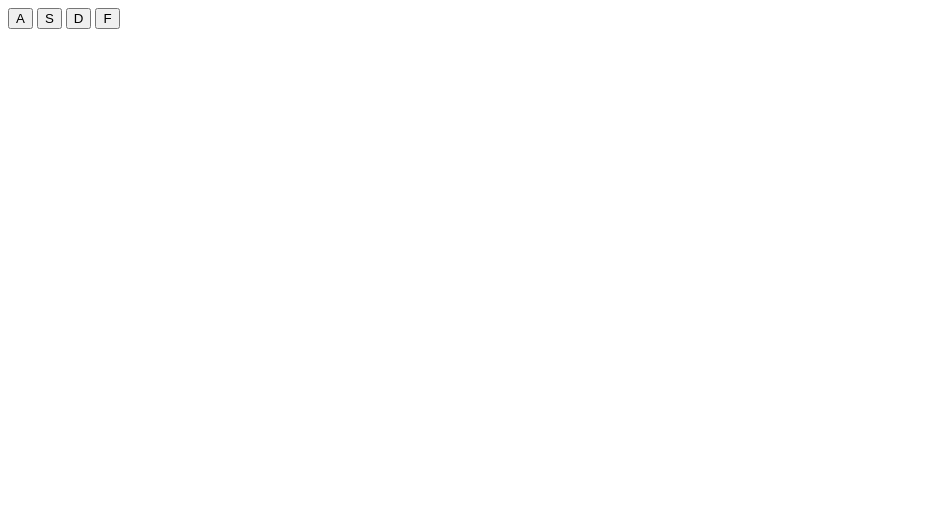
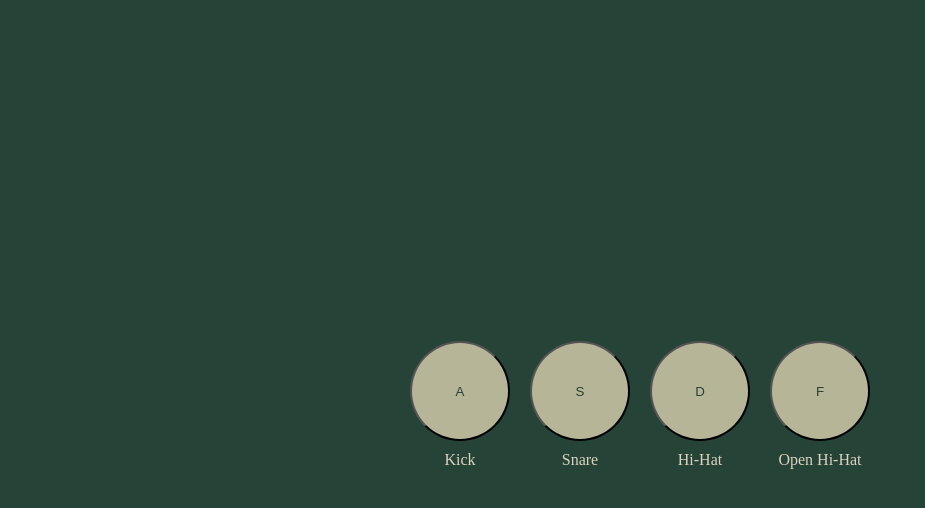
Before and after one commit to Bhabishworgrg/virtual-drumset, a plain HTML site: page index.html in a window 1280 px wide. Shown: the whole page, without its empty margins (0-925 px from the left). Drawn offline with Linux system fonts and the light colour scheme.

Commit message:
Create style.css

```diff
--- a/index.html
+++ b/index.html
@@ -5,13 +5,29 @@
 		<meta name="viewport" content="width=device-width, initial-scale=1.0">
 
 		<title>Virtual Drumset</title>
+
+		<link rel="stylesheet" href="style.css">
 	</head>
 
 	<body>
-		<button id="kick-btn">A</button>
-		<button id="snare-btn">S</button>
-		<button id="hihat-btn">D</button>
-		<button id="open-hihat-btn">F</button>
+		<div class="drums-container">
+			<div class="drum">
+				<button class="drum-btn" id="kick-btn">A</button>
+				<p class="drum-text">Kick</p>
+			</div>
+			<div class="drum">
+				<button class="drum-btn" id="snare-btn">S</button>
+				<p class="drum-text">Snare</p>
+			</div>
+			<div class="drum">
+				<button class="drum-btn" id="hihat-btn">D</button>
+				<p class="drum-text">Hi-Hat</p>
+			</div>
+			<div class="drum">
+				<button class="drum-btn" id="open-hihat-btn">F</button>
+				<p class="drum-text">Open Hi-Hat</p>
+			</div>
+		</div>
 
 		<audio src="sounds/kick.wav" type="audio/wav" id="kick-audio" preload="auto"></audio>
 		<audio src="sounds/snare.wav" type="audio/wav" id="snare-audio" preload="auto"></audio>
--- /dev/null
+++ b/style.css
@@ -0,0 +1,37 @@
+* {
+  	margin: 0;
+  	padding: 0;
+}
+
+body {
+  	background-color: #254336;
+}
+
+.drums-container {
+	display: flex;
+	justify-content: center;
+	align-items: center;
+	height: 100vh;
+}
+
+.drum {
+	display: grid;
+	place-items: center;
+}
+
+.drum-btn {
+	display: flex;
+	justify-content: center;
+	align-items: center;
+	width: 100px;
+	height: 100px;
+	background-color: #B7B597;
+	color: #254336;
+	border-radius: 50%;
+	margin: 10px 10px;
+	cursor: pointer;
+}
+
+.drum-text {
+	color: #DAD3BE;
+}
```
